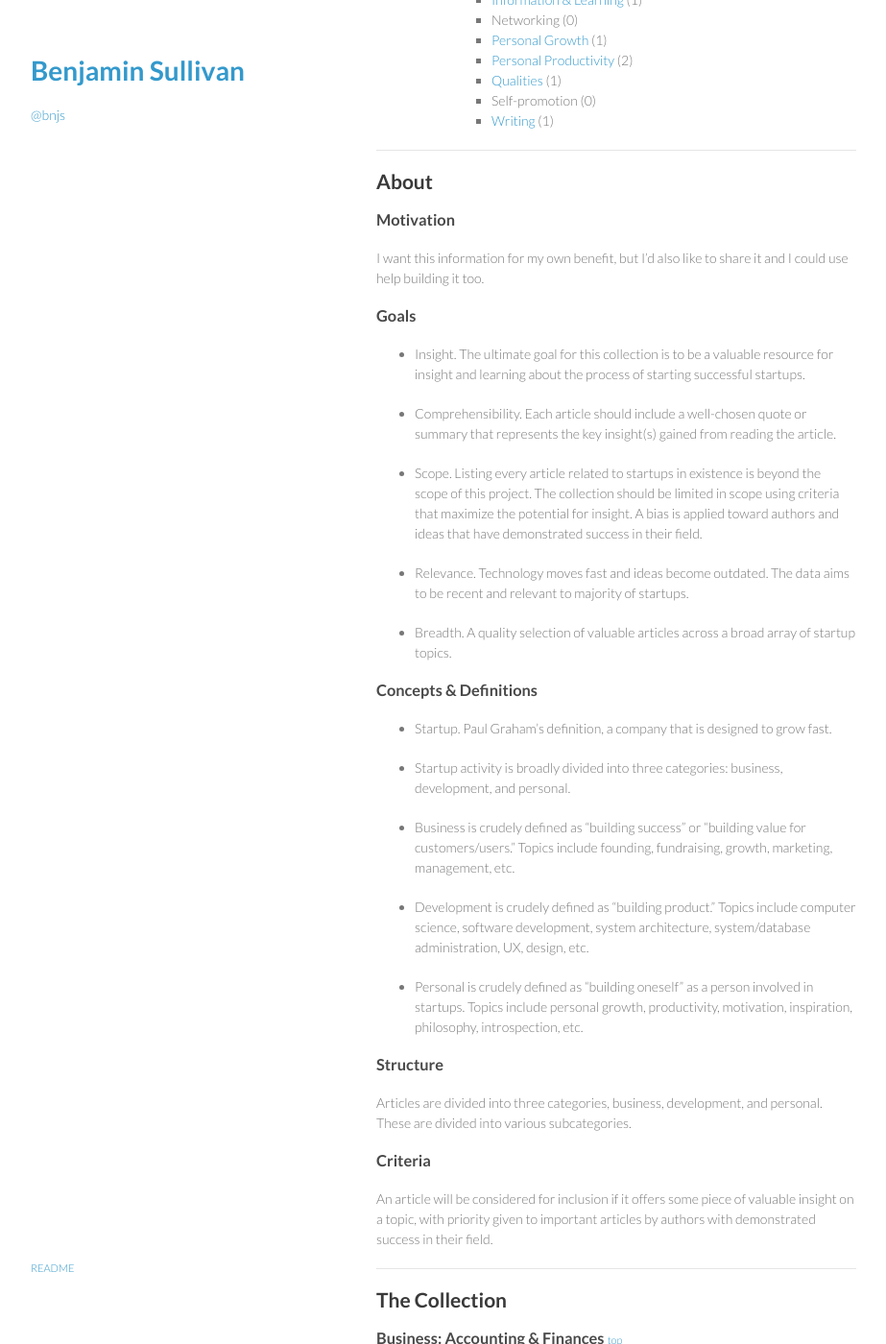
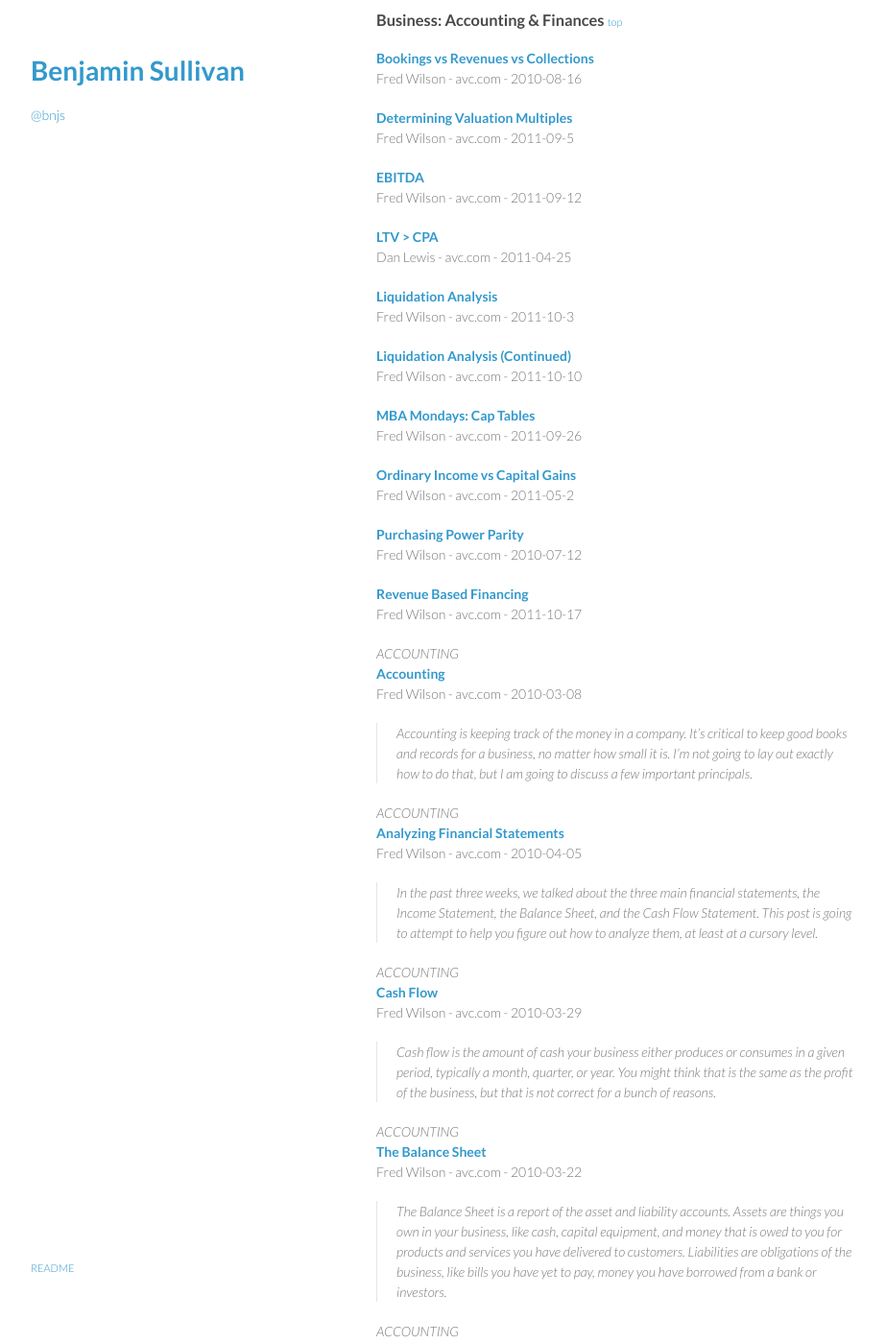
Before and after one commit to bnjs/bnjs.github.io, a Jekyll site: the page built from startup-knowledgebase/index.md, in a window 1280 px wide and 1400 px high, scrolled down 1984 px. Shown: the whole window at 96% size, without its empty margins (178-1101 px from the left). Built offline with Jekyll 4.4.1, drawn with Linux system fonts in a browser that asks for light colours; some of the changed text lies outside the part shown.

Commit message:
Remove unnecessary verbosity

```diff
--- a/startup-knowledgebase/index.md
+++ b/startup-knowledgebase/index.md
@@ -9,18 +9,10 @@ title: Benjamin Sullivan
 
 A curated collection of insightful articles related to startups, as a resource for startup founders and team members.
 
-The ultimate goal of the project is to contain every fundamentally valuable insight or resource on a given topic, across a wide array of topics related to startups.
-
 ---
 
 ## Table of Contents
 
-* [About](#about)
-  * [Motivation](#motivation)
-  * [Goals](#goals)
-  * [Concepts & Definitions](#concepts--definitions)
-  * [Structure](#structure)
-  * [Criteria](#criteria)
 * **[The Collection](#the-collection)**
   * Business
     * [Accounting & Finances](#business-accounting--finances-smalla-hreftopasmall) (34)
@@ -100,50 +92,6 @@ The ultimate goal of the project is to contain every fundamentally valuable insi
 
 ---
 
-## About
-
-### Motivation
-
-I want this information for my own benefit, but I'd also like to share it and I could use help building it too.
-
-
-### Goals
-
-- Insight. The ultimate goal for this collection is to be a valuable resource for insight and learning about the process of starting successful startups.
-
-- Comprehensibility. Each article should include a well-chosen quote or summary that represents the key insight(s) gained from reading the article.
-
-- Scope. Listing every article related to startups in existence is beyond the scope of this project. The collection should be limited in scope using criteria that maximize the potential for insight. A bias is applied toward authors and ideas that have demonstrated success in their field.
-
-- Relevance. Technology moves fast and ideas become outdated. The data aims to be recent and relevant to majority of startups.
-
-- Breadth. A quality selection of valuable articles across a broad array of startup topics.
-
-
-### Concepts & Definitions
-
-- Startup. Paul Graham's definition, a company that is designed to grow fast.
-
-- Startup activity is broadly divided into three categories: business, development, and personal.
-
-- Business is crudely defined as "building success" or "building value for customers/users." Topics include founding, fundraising, growth, marketing, management, etc.
-
-- Development is crudely defined as "building product." Topics include computer science, software development, system architecture, system/database administration, UX, design, etc.
-
-- Personal is crudely defined as "building oneself" as a person involved in startups. Topics include personal growth, productivity, motivation, inspiration, philosophy, introspection, etc.
-
-
-### Structure
-
-Articles are divided into three categories, business, development, and personal. These are divided into various subcategories.
-
-
-### Criteria
-
-An article will be considered for inclusion if it offers some piece of valuable insight on a topic, with priority given to important articles by authors with demonstrated success in their field.
-
----
-
 ## The Collection
 
 ### Business: Accounting & Finances <small><a href="#">top</a></small>
```
